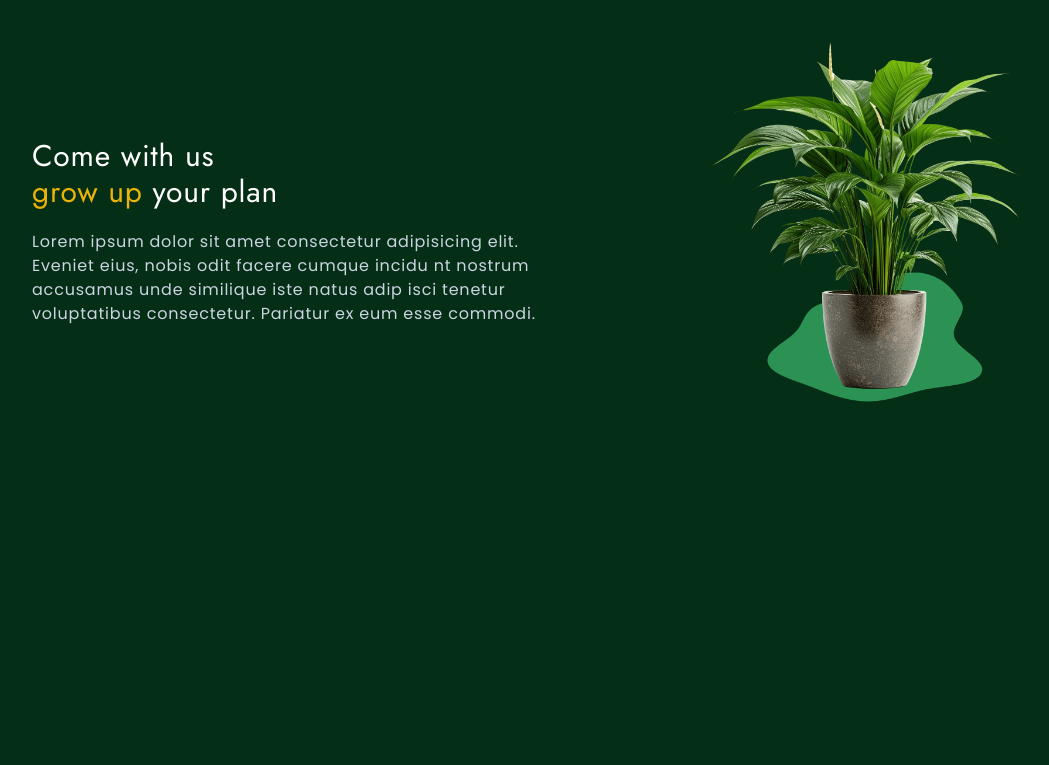
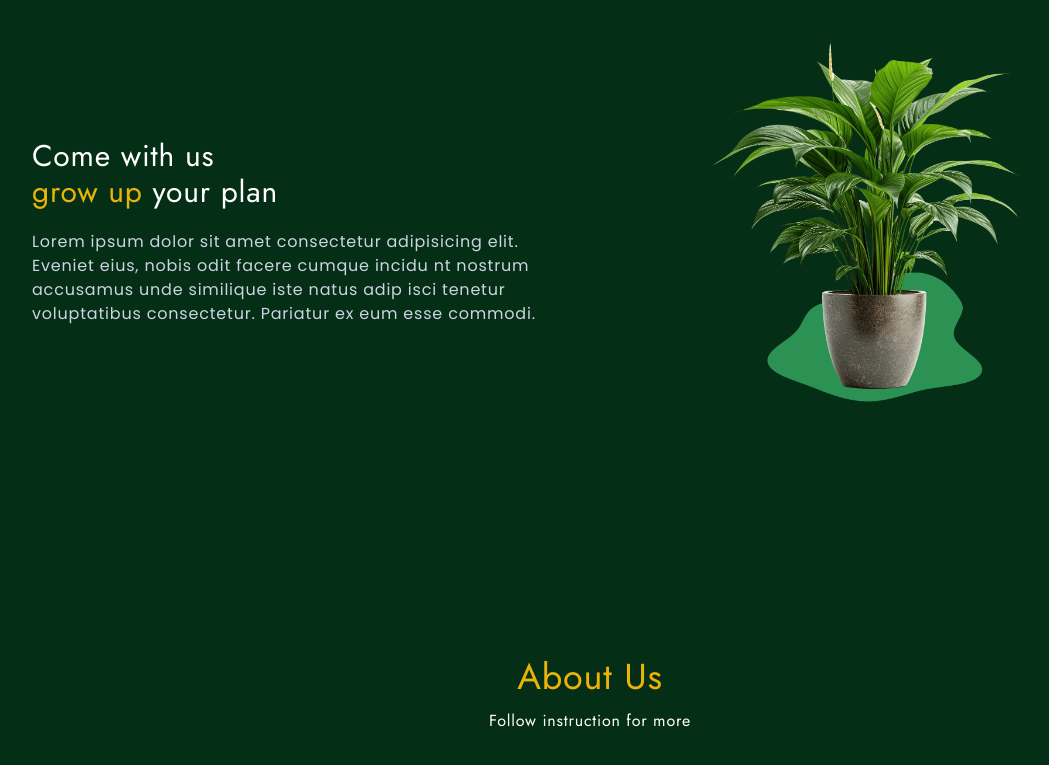
Before and after one commit to Liyana04/tailwind-project, a website: page index.html in a window 1280 px wide. Shown: the part 1822-2587 px from the top of the page, without its empty margins (50-1099 px from the left). Drawn offline with nearby package versions, Linux system fonts and the light colour scheme.

Commit message:
add popular section

```diff
--- a/index.html
+++ b/index.html
@@ -255,7 +255,10 @@
 
         <!--~~~~~~~~~~~~~~~ Popular ~~~~~~~~~~~~~~~-->
         <section id="popular">
-
+          <div class="flex flex-col items-center gap-3 text-center mb-40 md:mb-28">
+            <h2 class="title">About Us</h2>
+            <p>Follow instruction for more</p>
+          </div>
         </section>
 
         <!--~~~~~~~~~~~~~~~ Review ~~~~~~~~~~~~~~~-->
```
